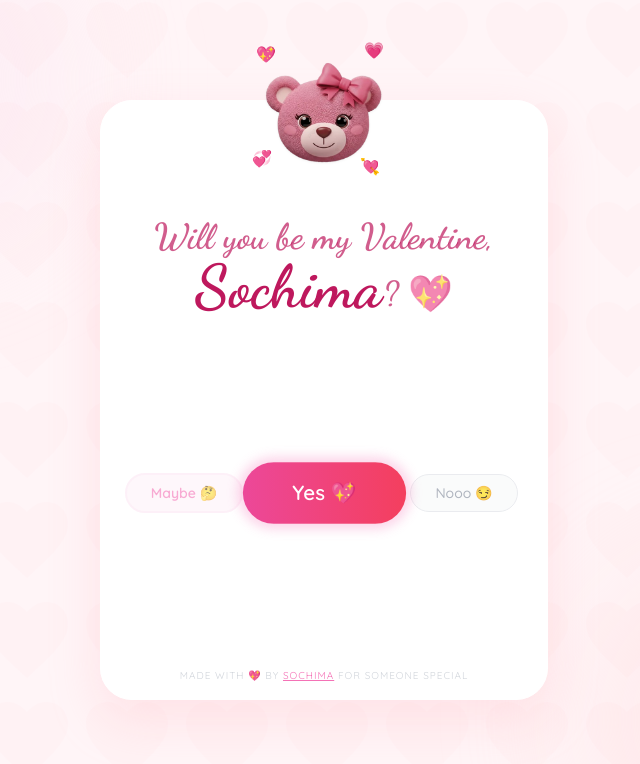
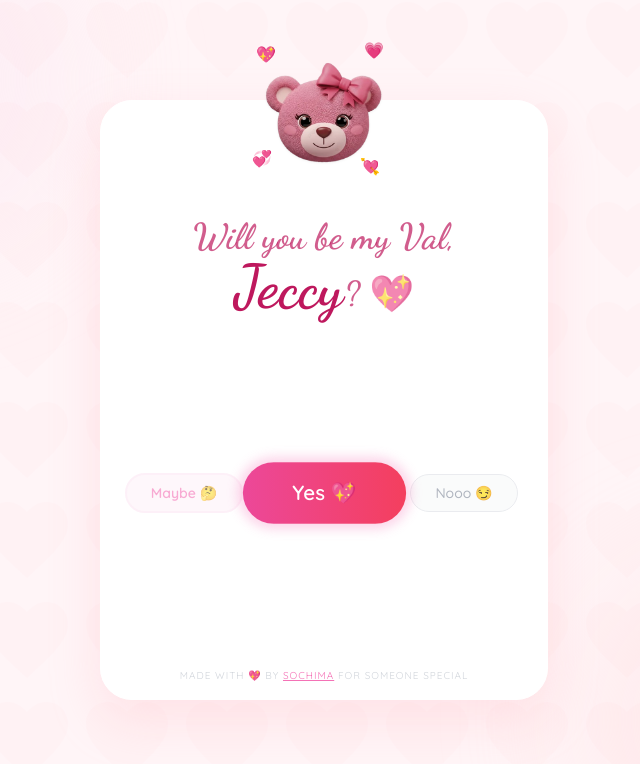
Before and after one commit to sochiicodes/be-my-val, a React (Vite) app: page / in a window 1280 px wide. Shown: the top 764 px of the page, without its empty margins (316-956 px from the left). Built offline with nearby package versions, Linux system fonts and the light colour scheme.

Commit message:
Changed 'Sochima' and 'Sochii' to my crushs name

```diff
--- a/config.ts
+++ b/config.ts
@@ -2,10 +2,10 @@
 // Configuration for the Valentine Proposal Page
 
 // The name of your special someone
-export const GIRL_NAME = "Sochima";
+export const GIRL_NAME = "Jeccy";
 
 // The main question on the card
-export const QUESTION_TEXT = `Will you be my Valentine`;
+export const QUESTION_TEXT = `Will you be my Val`;
 
 // Text for the "Yes" button
 export const YES_TEXT = "Yes 💖";
@@ -21,7 +21,7 @@
   "Nooo 😏",
   "I'd be sad 😔",
   "Don't break my heart 💔",
-  "Sochii No ⛔",
+  "Jeccy No ⛔",
   "You wanna do this? 😭",
   "Don't click ⚠️"
 ];
@@ -34,7 +34,7 @@
 
 
 // Message shown to the guy when he opens the shared link
-export const GUY_SUCCESS_MESSAGE = "SHE SAID YES! 🥂✨";
+export const GUY_SUCCESS_MESSAGE = "JECCY SAID YES! 🥂✨";
 
 // The message sent over WhatsApp
 export const WHATSAPP_MESSAGE = `Hey! I have a response for you... GUESS?! 💖 Check it out here: `;
```
